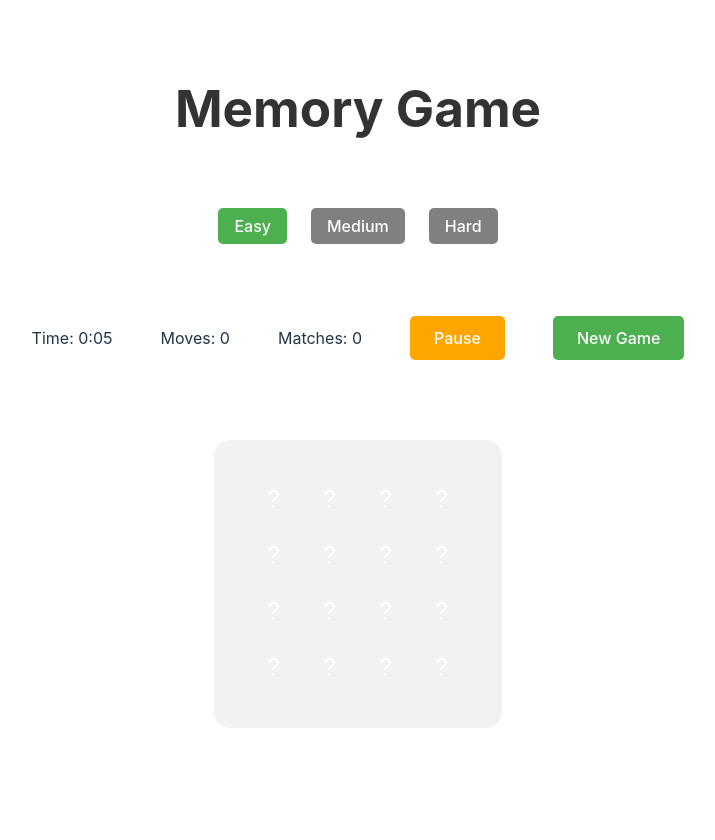
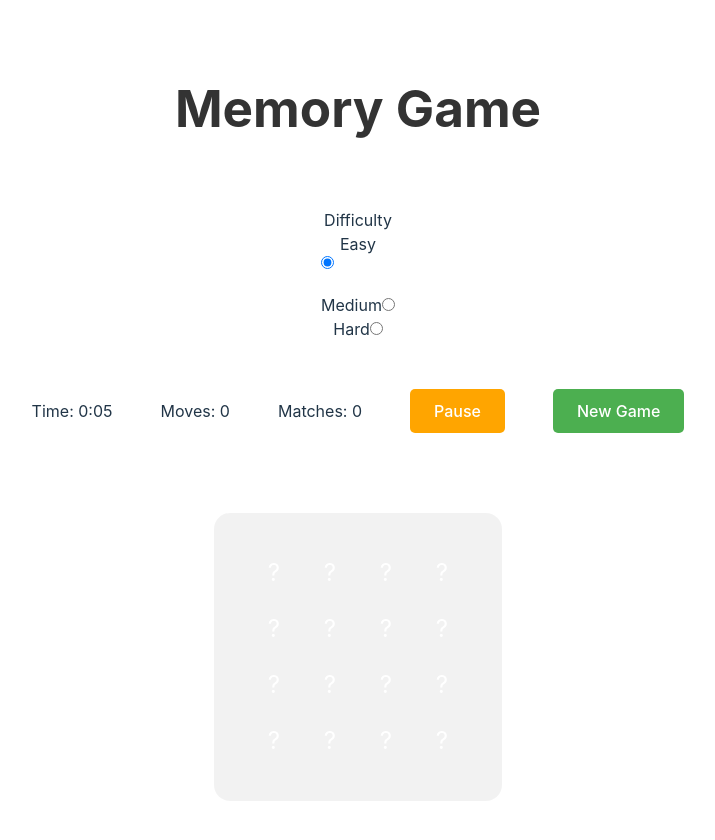
Before and after one commit to marcobiedermann/memory, a React (Vite) app: page / in a window 1280 px wide. Shown: the top 840 px of the page, without its empty margins (282-997 px from the left). Before the commit the page ends 808 px from the top, so only its background shows below. Built offline with nearby package versions, Linux system fonts and the light colour scheme.

Commit message:
refactor: Form
Use `react-hook-form` to handle form state

```diff
--- a/package.json
+++ b/package.json
@@ -10,8 +10,11 @@
     "preview": "vite preview"
   },
   "dependencies": {
+    "@hookform/resolvers": "^3.10.0",
     "react": "^18.3.1",
-    "react-dom": "^18.3.1"
+    "react-dom": "^18.3.1",
+    "react-hook-form": "^7.54.2",
+    "zod": "^3.24.1"
   },
   "devDependencies": {
     "@eslint/js": "^9.17.0",
--- a/src/App.tsx
+++ b/src/App.tsx
@@ -1,4 +1,7 @@
+import { zodResolver } from "@hookform/resolvers/zod";
 import { useEffect, useState } from "react";
+import { useForm } from "react-hook-form";
+import { z } from "zod";
 import "./App.css";
 import Card from "./components/Card";
 import PauseOverlay from "./components/PauseOverlay";
@@ -43,14 +46,26 @@ const emojis = [
   "🦒",
 ];
 
+const formDataSchema = z.object({
+  difficulty: z.enum(["easy", "medium", "hard"]),
+});
+
+type FormData = z.infer<typeof formDataSchema>;
+
 function App() {
   const [cards, setCards] = useState<Card[]>([]);
   const [moves, setMoves] = useState(0);
   const [time, setTime] = useState(0);
   const [isPlaying, setIsPlaying] = useState(false);
   const [isPaused, setIsPaused] = useState(false);
-  const [difficulty, setDifficulty] = useState<Difficulty>("easy");
   const [matches, setMatches] = useState(0);
+  const { register, watch } = useForm<FormData>({
+    defaultValues: {
+      difficulty: "easy",
+    },
+    resolver: zodResolver(formDataSchema),
+  });
+  const difficulty = watch("difficulty");
 
   useEffect(() => {
     initializeGame();
@@ -144,24 +159,50 @@ function App() {
     setIsPaused((prev) => !prev);
   }
 
-  function handleDifficultyChange(newDifficulty: Difficulty) {
-    setDifficulty(newDifficulty);
-  }
-
   return (
     <div className="game-container">
       <h1>Memory Game</h1>
-      <div className="difficulty-selector">
-        {(["easy", "medium", "hard"] as Difficulty[]).map((level) => (
-          <button
-            key={level}
-            onClick={() => handleDifficultyChange(level)}
-            className={`difficulty-btn ${difficulty === level ? "active" : ""}`}
-          >
-            {level.charAt(0).toUpperCase() + level.slice(1)}
-          </button>
-        ))}
-      </div>
+      <form>
+        <legend>Difficulty</legend>
+        <div>
+          <label htmlFor="easy">Easy</label>
+          <div className="difficulty-selector">
+            <input
+              id="easy"
+              type="radio"
+              value="easy"
+              className={`difficulty-btn ${
+                difficulty === "easy" ? "active" : ""
+              }`}
+              {...register("difficulty")}
+            />
+          </div>
+          <div>
+            <label htmlFor="medium">Medium</label>
+            <input
+              id="medium"
+              type="radio"
+              value="medium"
+              className={`difficulty-btn ${
+                difficulty === "medium" ? "active" : ""
+              }`}
+              {...register("difficulty")}
+            />
+          </div>
+          <div>
+            <label htmlFor="hard">Hard</label>
+            <input
+              id="hard"
+              type="radio"
+              value="hard"
+              className={`difficulty-btn ${
+                difficulty === "hard" ? "active" : ""
+              }`}
+              {...register("difficulty")}
+            />
+          </div>
+        </div>
+      </form>
       <div className="game-info">
         <p>Time: {formatTime(time)}</p>
         <p>Moves: {moves}</p>
```
Also changed, not shown: 1 other file (tests, documents, lock files or other folders).
